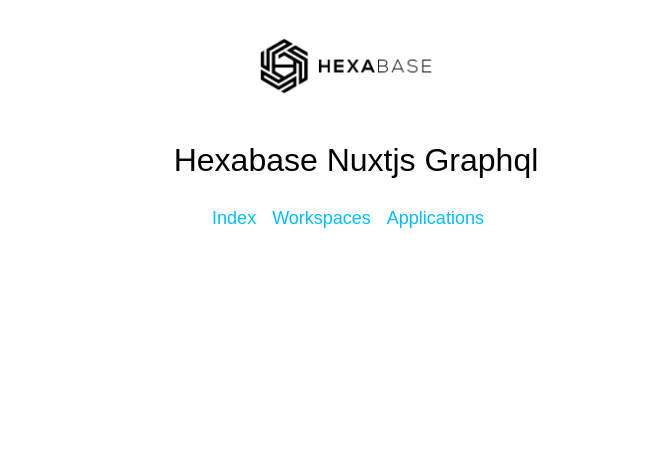
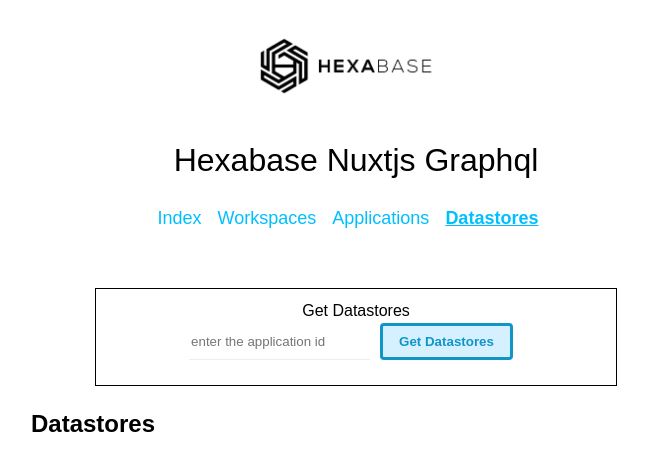
Before and after one commit to b-eee/nuxt-graphql, a Nuxt app: page /datastore in a window 1280 px wide. Shown: the top 470 px of the page, without its empty margins (284-932 px from the left). Built offline with nearby package versions, Linux system fonts and the light colour scheme.

Commit message:
get datastores

```diff
--- a/components/AppHeader.vue
+++ b/components/AppHeader.vue
@@ -8,6 +8,7 @@
       <router-link exact to="/" class='link'>Index</router-link>
       <router-link exact to="/workspace" class='link'>Workspaces</router-link>
       <router-link exact to="/application" class='link'>Applications</router-link>
+      <router-link exact to="/datastore" class='link'>Datastores</router-link>
     </nav>
   </header>
 </template>
--- /dev/null
+++ b/graphql/datastore.ts
@@ -0,0 +1,13 @@
+
+import gql from 'graphql-tag'
+export const GET_DATASTORES = gql`
+  query GetApplicationDatastores($applicationId: String!) {
+    getApplicationDatastores(applicationId: $applicationId) {
+      datastore_id
+      name
+      display_id
+      deleted
+      imported
+      uploading
+    }
+  }`;
--- /dev/null
+++ b/pages/datastore/index.vue
@@ -0,0 +1,58 @@
+<template>
+  <div>
+    <div>
+      <div class="form-body">
+        Get Datastores
+        <div class="input-field">
+          <input class="input-text" type="text" v-model="AppDs.application_id" placeholder="enter the application id" />
+          <button  @click="getDs" >Get Datastores</button>
+        </div>
+        <!-- <router-link exact to="/datastore/create" class='link'> Create datastores</router-link> -->
+      </div>
+    </div>
+    <div class="workpaces-list"  v-if="datastores">
+      <div name="list" tag="ul">
+          <h2>Datastores</h2>
+          <ul>
+            <li v-for="datastore in datastores" :key="datastore">
+              <div>{{datastore}}</div>
+            </li>
+          </ul>
+      </div>
+    </div>
+  </div>
+</template>
+
+<script>
+import {GET_DATASTORES} from '~/graphql/datastore'
+export default {
+  name: 'DATASTORES',
+  data() {
+    return {
+      datastores: [],
+      AppDs: {
+        application_id: '',
+      }
+    };
+  },
+  methods: {
+    getDs(){
+      this.$apollo
+      .query({
+        query: GET_DATASTORES,
+        variables: {
+          applicationId: this.AppDs.application_id
+        }
+      })
+      .then(response => {
+        this.datastores = response.data.getApplicationDatastores;
+      })
+      .catch(error => {
+        console.log(error);
+      });
+    },
+  }
+}
+</script>
+<style>
+</style>
```
